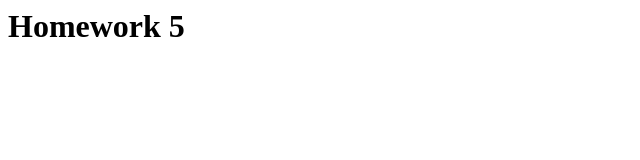
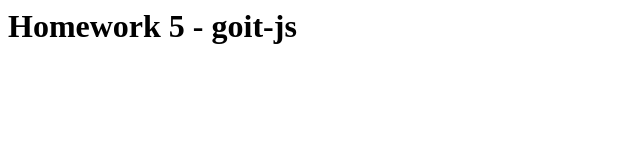
Before and after one commit to OlehYatsenk0/goit-js-hw-05, a plain HTML site: page index.html in a window 1280 px wide. Shown: the whole page, without its empty margins (0-640 px from the left). Drawn offline with Linux system fonts and the light colour scheme.

Commit message:
Update index.html

```diff
--- a/index.html
+++ b/index.html
@@ -4,7 +4,7 @@
     <head>
       <meta charset="UTF-8" />
       <meta name="viewport" content="width=device-width, initial-scale=1.0" />
-      <h1>Homework 5</h1>
+      <h1>Homework 5 - goit-js</h1>
     </head>
     <body>
       <script src="./js/task-1.js"></script>
```
